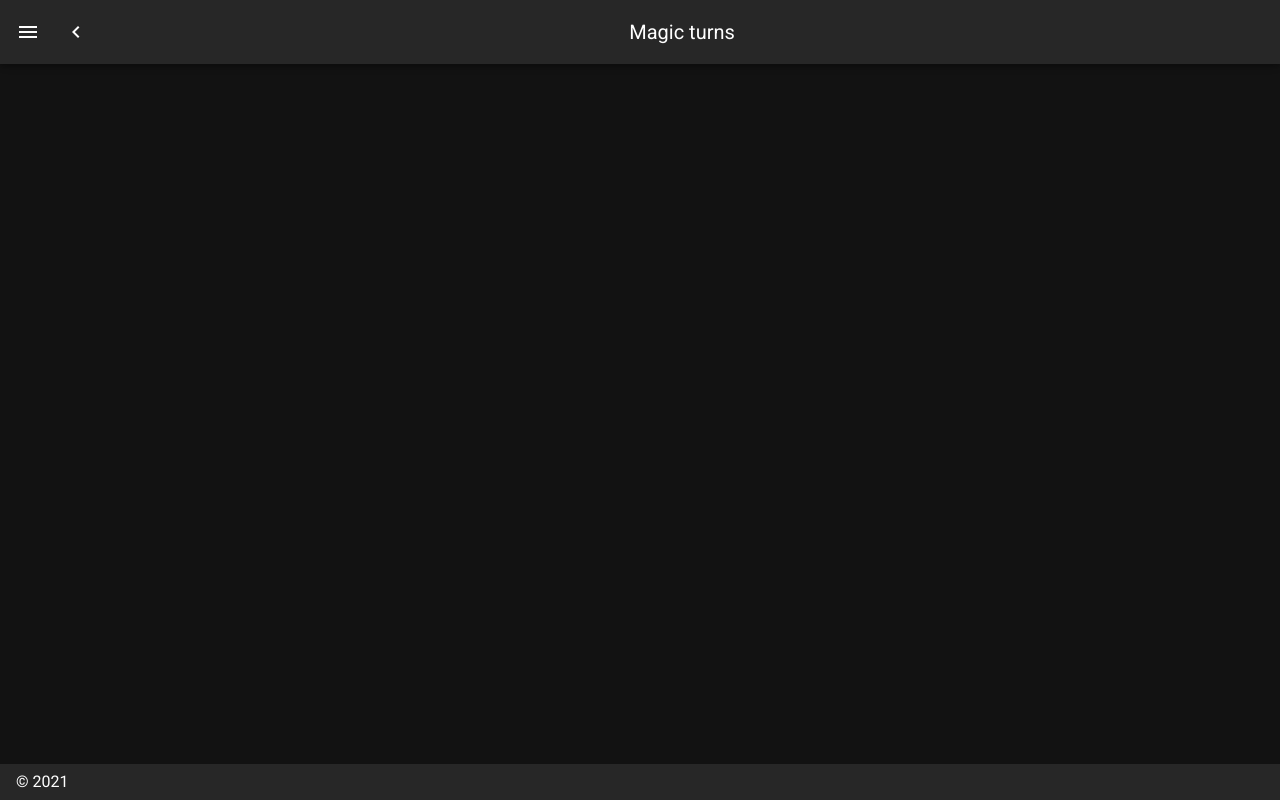
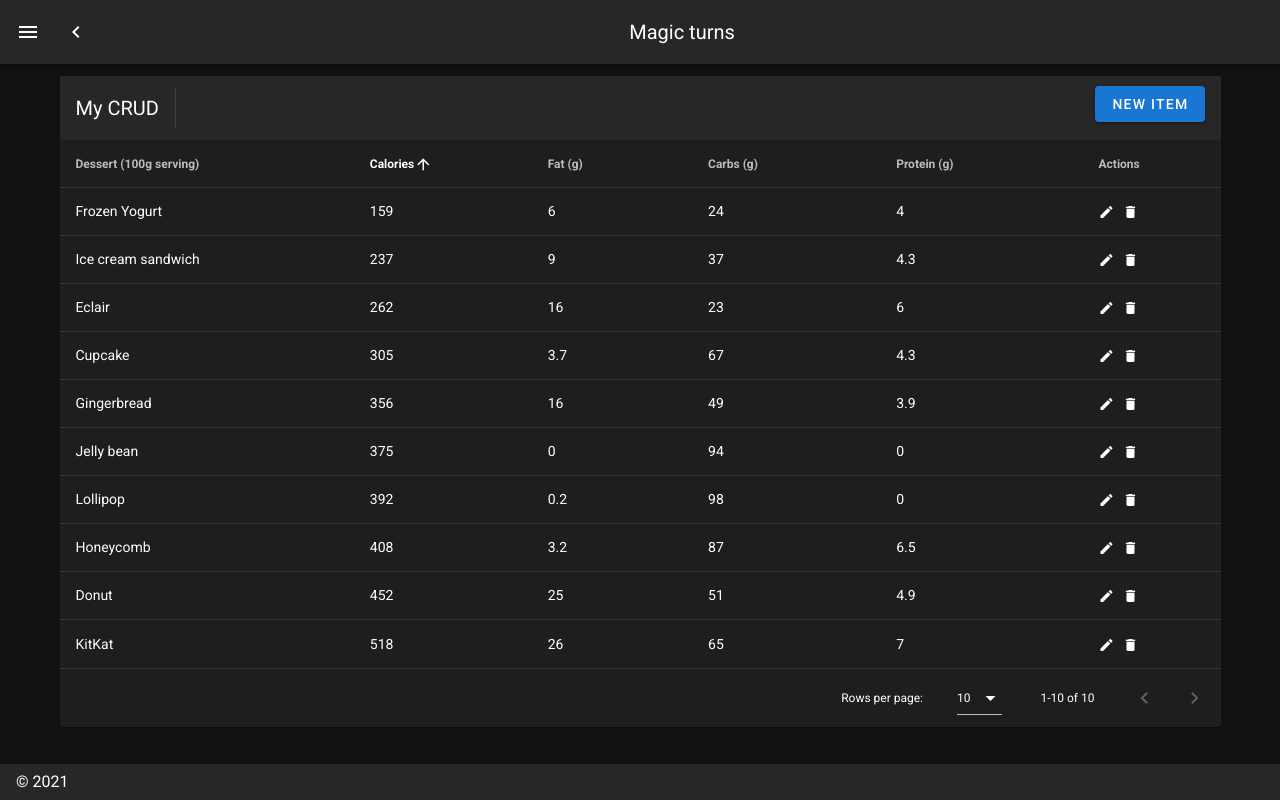
Before and after one commit to bojkomatias/uap-project-frontend, a Nuxt app: page /student in a window 1280 px wide. Before the commit this address had no page. Built offline with nearby package versions, Linux system fonts and the light colour scheme.

Commit message:
tabla CRUD de alumnos que en realidad son postres lol xd omg lmao

```diff
--- a/layouts/default.vue
+++ b/layouts/default.vue
@@ -63,6 +63,11 @@
           title: 'Turnera',
           to: '/schedule',
         },
+        {
+          icon: 'mdi-chart-bubble',
+          title: 'Estudiantes',
+          to: '/student',
+        },
       ],
       miniVariant: false,
       right: true,
--- /dev/null
+++ b/pages/student.vue
@@ -0,0 +1,286 @@
+<template>
+  <div>
+    <template>
+      <v-data-table
+        :headers="headers"
+        :items="desserts"
+        sort-by="calories"
+        class="elevation-1"
+      >
+        <template v-slot:top>
+          <v-toolbar flat>
+            <v-toolbar-title>My CRUD</v-toolbar-title>
+            <v-divider class="mx-4" inset vertical></v-divider>
+            <v-spacer></v-spacer>
+            <v-dialog v-model="dialog" max-width="500px">
+              <template v-slot:activator="{ on, attrs }">
+                <v-btn
+                  color="primary"
+                  dark
+                  class="mb-2"
+                  v-bind="attrs"
+                  v-on="on"
+                >
+                  New Item
+                </v-btn>
+              </template>
+              <v-card>
+                <v-card-title>
+                  <span class="text-h5">{{ formTitle }}</span>
+                </v-card-title>
+
+                <v-card-text>
+                  <v-container>
+                    <v-row>
+                      <v-col cols="12" sm="6" md="4">
+                        <v-text-field
+                          v-model="editedItem.name"
+                          label="Dessert name"
+                        ></v-text-field>
+                      </v-col>
+                      <v-col cols="12" sm="6" md="4">
+                        <v-text-field
+                          v-model="editedItem.calories"
+                          label="Calories"
+                        ></v-text-field>
+                      </v-col>
+                      <v-col cols="12" sm="6" md="4">
+                        <v-text-field
+                          v-model="editedItem.fat"
+                          label="Fat (g)"
+                        ></v-text-field>
+                      </v-col>
+                      <v-col cols="12" sm="6" md="4">
+                        <v-text-field
+                          v-model="editedItem.carbs"
+                          label="Carbs (g)"
+                        ></v-text-field>
+                      </v-col>
+                      <v-col cols="12" sm="6" md="4">
+                        <v-text-field
+                          v-model="editedItem.protein"
+                          label="Protein (g)"
+                        ></v-text-field>
+                      </v-col>
+                    </v-row>
+                  </v-container>
+                </v-card-text>
+
+                <v-card-actions>
+                  <v-spacer></v-spacer>
+                  <v-btn color="blue darken-1" text @click="close">
+                    Cancel
+                  </v-btn>
+                  <v-btn color="blue darken-1" text @click="save"> Save </v-btn>
+                </v-card-actions>
+              </v-card>
+            </v-dialog>
+            <v-dialog v-model="dialogDelete" max-width="500px">
+              <v-card>
+                <v-card-title class="text-h5"
+                  >Are you sure you want to delete this item?</v-card-title
+                >
+                <v-card-actions>
+                  <v-spacer></v-spacer>
+                  <v-btn color="blue darken-1" text @click="closeDelete"
+                    >Cancel</v-btn
+                  >
+                  <v-btn color="blue darken-1" text @click="deleteItemConfirm"
+                    >OK</v-btn
+                  >
+                  <v-spacer></v-spacer>
+                </v-card-actions>
+              </v-card>
+            </v-dialog>
+          </v-toolbar>
+        </template>
+        <template v-slot:[`item.actions`]="{ item }">
+          <v-icon small class="mr-2" @click="editItem(item)">
+            mdi-pencil
+          </v-icon>
+          <v-icon small @click="deleteItem(item)"> mdi-delete </v-icon>
+        </template>
+        <template v-slot:no-data>
+          <v-btn color="primary" @click="initialize"> Reset </v-btn>
+        </template>
+      </v-data-table>
+    </template>
+  </div>
+</template>
+
+<script>
+export default {
+  data: () => ({
+    dialog: false,
+    dialogDelete: false,
+    headers: [
+      {
+        text: 'Dessert (100g serving)',
+        align: 'start',
+        sortable: false,
+        value: 'name',
+      },
+      { text: 'Calories', value: 'calories' },
+      { text: 'Fat (g)', value: 'fat' },
+      { text: 'Carbs (g)', value: 'carbs' },
+      { text: 'Protein (g)', value: 'protein' },
+      { text: 'Actions', value: 'actions', sortable: false },
+    ],
+    desserts: [],
+    editedIndex: -1,
+    editedItem: {
+      name: '',
+      calories: 0,
+      fat: 0,
+      carbs: 0,
+      protein: 0,
+    },
+    defaultItem: {
+      name: '',
+      calories: 0,
+      fat: 0,
+      carbs: 0,
+      protein: 0,
+    },
+  }),
+
+  computed: {
+    formTitle() {
+      return this.editedIndex === -1 ? 'New Item' : 'Edit Item'
+    },
+  },
+
+  watch: {
+    dialog(val) {
+      val || this.close()
+    },
+    dialogDelete(val) {
+      val || this.closeDelete()
+    },
+  },
+
+  created() {
+    this.initialize()
+  },
+
+  methods: {
+    initialize() {
+      this.desserts = [
+        {
+          name: 'Frozen Yogurt',
+          calories: 159,
+          fat: 6.0,
+          carbs: 24,
+          protein: 4.0,
+        },
+        {
+          name: 'Ice cream sandwich',
+          calories: 237,
+          fat: 9.0,
+          carbs: 37,
+          protein: 4.3,
+        },
+        {
+          name: 'Eclair',
+          calories: 262,
+          fat: 16.0,
+          carbs: 23,
+          protein: 6.0,
+        },
+        {
+          name: 'Cupcake',
+          calories: 305,
+          fat: 3.7,
+          carbs: 67,
+          protein: 4.3,
+        },
+        {
+          name: 'Gingerbread',
+          calories: 356,
+          fat: 16.0,
+          carbs: 49,
+          protein: 3.9,
+        },
+        {
+          name: 'Jelly bean',
+          calories: 375,
+          fat: 0.0,
+          carbs: 94,
+          protein: 0.0,
+        },
+        {
+          name: 'Lollipop',
+          calories: 392,
+          fat: 0.2,
+          carbs: 98,
+          protein: 0,
+        },
+        {
+          name: 'Honeycomb',
+          calories: 408,
+          fat: 3.2,
+          carbs: 87,
+          protein: 6.5,
+        },
+        {
+          name: 'Donut',
+          calories: 452,
+          fat: 25.0,
+          carbs: 51,
+          protein: 4.9,
+        },
+        {
+          name: 'KitKat',
+          calories: 518,
+          fat: 26.0,
+          carbs: 65,
+          protein: 7,
+        },
+      ]
+    },
+
+    editItem(item) {
+      this.editedIndex = this.desserts.indexOf(item)
+      this.editedItem = Object.assign({}, item)
+      this.dialog = true
+    },
+
+    deleteItem(item) {
+      this.editedIndex = this.desserts.indexOf(item)
+      this.editedItem = Object.assign({}, item)
+      this.dialogDelete = true
+    },
+
+    deleteItemConfirm() {
+      this.desserts.splice(this.editedIndex, 1)
+      this.closeDelete()
+    },
+
+    close() {
+      this.dialog = false
+      this.$nextTick(() => {
+        this.editedItem = Object.assign({}, this.defaultItem)
+        this.editedIndex = -1
+      })
+    },
+
+    closeDelete() {
+      this.dialogDelete = false
+      this.$nextTick(() => {
+        this.editedItem = Object.assign({}, this.defaultItem)
+        this.editedIndex = -1
+      })
+    },
+
+    save() {
+      if (this.editedIndex > -1) {
+        Object.assign(this.desserts[this.editedIndex], this.editedItem)
+      } else {
+        this.desserts.push(this.editedItem)
+      }
+      this.close()
+    },
+  },
+}
+</script>
+<style lang="scss" scoped></style>
```
